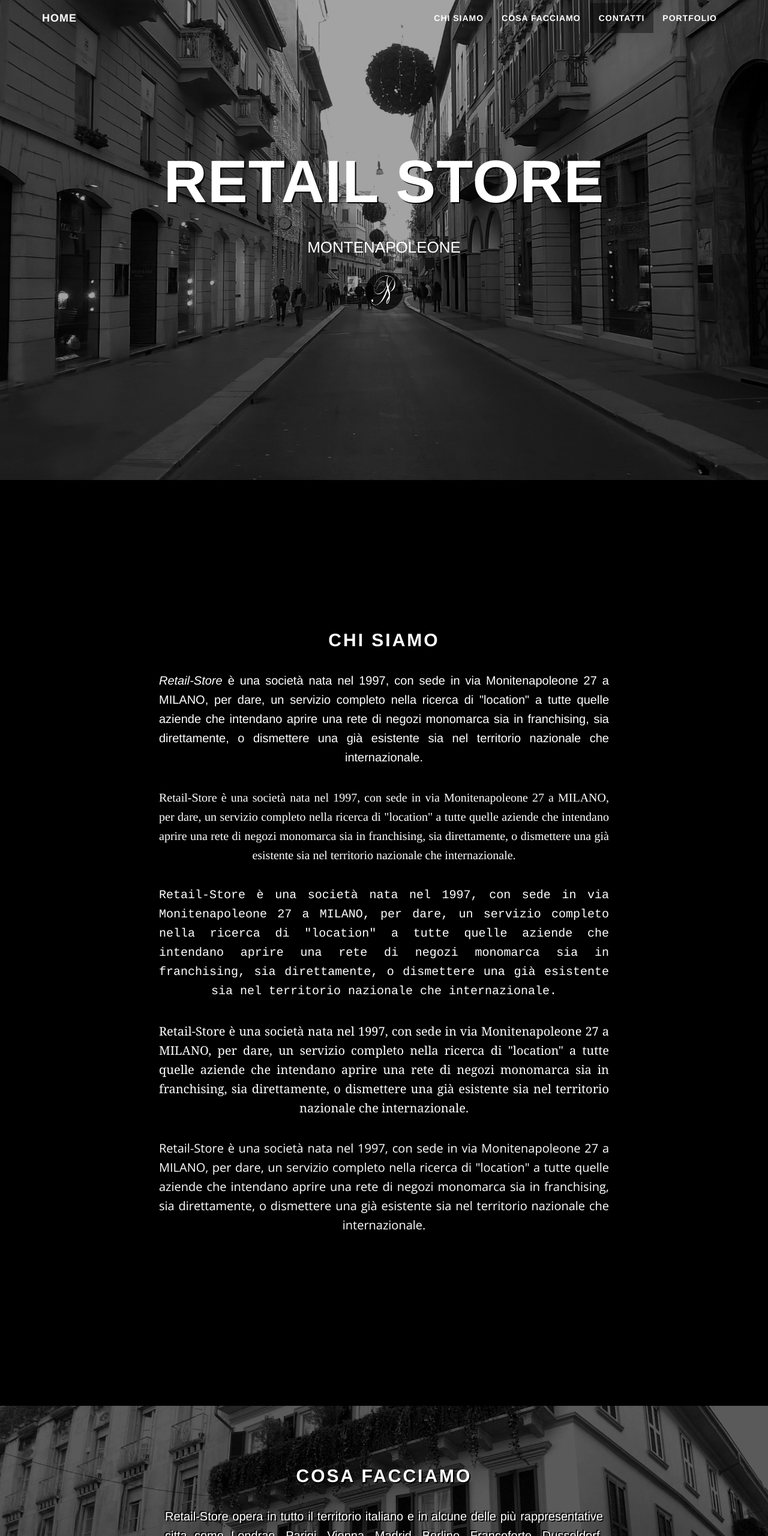
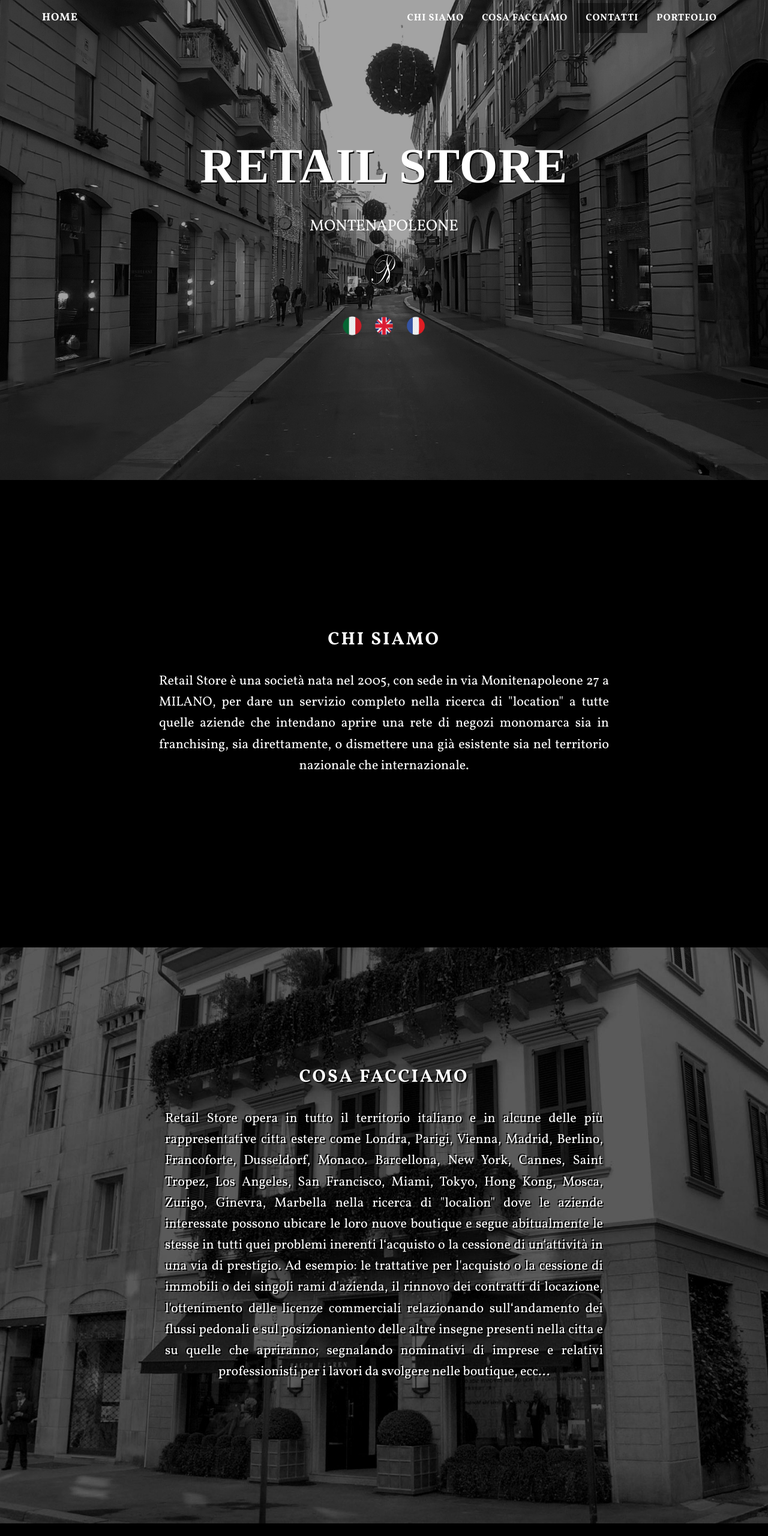
Before and after one commit to Genesy91/Retail-Store-G, a plain HTML site: page index.html in a window 1280 px wide. Shown: the top 2560 px of the page at 60% size. Drawn offline with nearby package versions, Linux system fonts and the light colour scheme; some packages are replaced by stand-ins of ours.

Commit message:
Quasi finito
mancano le traduzioni

```diff
--- a/css/grayscale.css
+++ b/css/grayscale.css
@@ -7,9 +7,10 @@
 body {
   width: 100%;
   height: 100%;
-  font-family: "Helvetica Neue", Helvetica, Arial, sans-serif;
+  font-family: "Vollkorn", serif;
   color: #fff;
   background-color: #000;
+  font-size: 16px;
 }
 html {
   width: 100%;
@@ -18,7 +19,7 @@
 h1, h2, h3, h4, h5, h6 {
   margin: 0 0 35px;
   text-transform: uppercase;
-  font-family: "Helvetica Neue", Helvetica, Arial, sans-serif;
+  font-family: "Vollkorn", serif;
   font-weight: 700;
   letter-spacing: 3px;
   text-shadow: 2px 2px black;
@@ -28,7 +29,7 @@
 }
 p {
   margin: 0 0 25px;
-  font-size: 18px;
+  font-size: 20px;
   line-height: 1.5;
   text-align: center;
 }
@@ -51,7 +52,7 @@
 @media(min-width:768px) {
   p {
     margin: 0 0 35px;
-    font-size: 20px;
+    font-size: 22px;
     line-height: 1.6;
   }
 }
@@ -62,7 +63,6 @@
 a:hover, a:focus {
   text-decoration: none;
   color: #1d9b6c;
-  background-color: black;
 }
 .light {
   font-weight: 400;
@@ -71,7 +71,7 @@
   margin-bottom: 0;
   border-bottom: 1px solid rgba(255, 255, 255, .3);
   text-transform: uppercase;
-  font-family: "Helvetica Neue", Helvetica, Arial, sans-serif;
+  font-family: "Vollkorn", serif;
   background-color: rgba(0, 0, 0, 0.65);
   ;
 }
@@ -83,13 +83,13 @@
 }
 .navbar-custom .navbar-brand .navbar-toggle {
   padding: 4px 6px;
-  font-size: 16px;
+  font-size: 18px;
   color: #fff;
   background-color: black;
 }
 .navbar-toggle {
   padding: 4px 6px;
-  font-size: 16px;
+  font-size: 18px;
   color: #fff;
 }
 .navbar-custom .navbar-brand .navbar-toggle:focus, .navbar-custom .navbar-brand .navbar-toggle:active {
@@ -138,6 +138,18 @@
     background-color: transparent;
   }
 }
+.language-div{
+  height: 37px;
+}
+@media(min-width:768px){
+  .language-div{
+    height: 50px;
+  }
+}
+.language-img{
+  height: 100%;
+  width: auto;
+}
 #homebutton {
   background-color: transparent;
 }
@@ -179,7 +191,7 @@
   vertical-align: middle;
 }
 .intro .intro-body .brand-heading {
-  font-size: 40px;
+  font-size: 42px;
 }
 .intro .intro-body .intro-text {
   font-size: 18px;
@@ -190,7 +202,7 @@
     padding: 0;
   }
   .intro .intro-body .brand-heading {
-    font-size: 100px;
+    font-size: 82px;
   }
   .intro .intro-body .intro-text {
     font-size: 26px;
@@ -214,7 +226,7 @@
 }
 .what-section {
   width: 100%;
-  padding: 50px 0;
+  padding: 120px 0;
   color: #fff;
   background: url(../img/whatimage.jpg) no-repeat center center scroll;
   background-color: #000;
@@ -225,7 +237,7 @@
     padding-top: 250px;
   }
   .what-section {
-    padding: 100px 0;
+    padding: 200px 0;
   }
 }
 @media(min-width:1024px) {
@@ -352,7 +364,7 @@
 .btn {
   border-radius: 0;
   text-transform: uppercase;
-  font-family: "Helvetica Neue", Helvetica, Arial, sans-serif;
+  font-family: "Vollkorn", serif;
   font-weight: 400;
   transition: all .3s ease-in-out;
 }
@@ -429,7 +441,7 @@
 .elenco-portfolio {
   text-align: right;
   font-weight: normal;
-  font-family: "Helvetica Neue", Helvetica, Arial, sans-serif;
+  font-family: "Vollkorn", serif;
   font-size: 18px;
   line-height: 1.5;
   float: right;
--- a/index.html
+++ b/index.html
@@ -18,7 +18,7 @@
   <link href="css/grayscale.css" rel="stylesheet">
 
   <link href="font-awesome/css/font-awesome.min.css" rel="stylesheet" type="text/css">
-  <link href='https://fonts.googleapis.com/css?family=Open+Sans' rel='stylesheet' type='text/css'>
+  <link href='https://fonts.googleapis.com/css?family=Vollkorn:400,700,400italic,700italic' rel='stylesheet' type='text/css'>
 
   <!-- HTML5 Shim and Respond.js IE8 support of HTML5 elements and media queries -->
   <!-- WARNING: Respond.js doesn't work if you view the page via file:// -->
@@ -93,7 +93,7 @@
       <div class="container">
         <div class="row">
           <div class="col-md-8 col-md-offset-2">
-            <h1 class="brand-heading">RETAIL STORE</h1>
+            <h1 class="brand-heading" style="font-family: ‘Times New Roman’, Times, serif">RETAIL STORE</h1>
             <p class="intro-text">MONTENAPOLEONE
               <br>
               <img id="logo-title" alt="RS" src="img/home-logo.png">
@@ -102,7 +102,23 @@
           </div>
         </div>
       </div>
+      <div class="language-div">
+        <a href="../it">
+          <img class="language-img" src="img/it.png" alt="IT">
+        </a>
+        <a href="../en">
+          <img class="language-img" src="img/eng.png" alt="EN">
+        </a>
+        <a href="../fr">
+          <img class="language-img" src="img/fr.png" alt="FR">
+        </a>
+
+
+
+      </div>
+
     </div>
+
   </header>
 
   <!-- About Section -->
@@ -110,16 +126,8 @@
     <div class="row">
       <div class="col-lg-8 col-lg-offset-2">
         <h2>CHI SIAMO</h2>
-        <p class="justified-p"><span style="font-style: italic">Retail-Store</span> è una società nata nel 1997, con sede in via Monitenapoleone 27 a MILANO, per dare, un servizio completo nella ricerca di "location" a tutte quelle aziende che intendano aprire una rete di negozi monomarca sia in franchising,
-          sia direttamente, o dismettere una già esistente sia nel territorio nazionale che internazionale.</p>
-          <p class="justified-p" style="font-family: ‘Times New Roman’, Times, serif">Retail-Store è una società nata nel 1997, con sede in via Monitenapoleone 27 a MILANO, per dare, un servizio completo nella ricerca di "location" a tutte quelle aziende che intendano aprire una rete di negozi monomarca sia in franchising,
-            sia direttamente, o dismettere una già esistente sia nel territorio nazionale che internazionale.</p>
-            <p class="justified-p" style="font-family: ‘Courier New’, Courier, monospace">Retail-Store è una società nata nel 1997, con sede in via Monitenapoleone 27 a MILANO, per dare, un servizio completo nella ricerca di "location" a tutte quelle aziende che intendano aprire una rete di negozi monomarca sia in franchising,
-              sia direttamente, o dismettere una già esistente sia nel territorio nazionale che internazionale.</p>
-              <p class="justified-p" style="font-family: Georgia, Utopia, Palatino, ‘Palatino Linotype’, serif">Retail-Store è una società nata nel 1997, con sede in via Monitenapoleone 27 a MILANO, per dare, un servizio completo nella ricerca di "location" a tutte quelle aziende che intendano aprire una rete di negozi monomarca sia in franchising,
-                sia direttamente, o dismettere una già esistente sia nel territorio nazionale che internazionale.</p>
-                <p class="justified-p" style="font-family: 'Open Sans', sans-serif;">Retail-Store è una società nata nel 1997, con sede in via Monitenapoleone 27 a MILANO, per dare, un servizio completo nella ricerca di "location" a tutte quelle aziende che intendano aprire una rete di negozi monomarca sia in franchising,
-                  sia direttamente, o dismettere una già esistente sia nel territorio nazionale che internazionale.</p>
+        <p class="justified-p">Retail Store è una società nata nel 2005, con sede in via Monitenapoleone 27 a MILANO, per dare un servizio completo nella ricerca di "location" a tutte quelle aziende che intendano aprire una rete di negozi monomarca sia in franchising, sia direttamente,
+          o dismettere una già esistente sia nel territorio nazionale che internazionale.</p>
       </div>
     </div>
   </section>
@@ -130,10 +138,10 @@
       <div class="container">
         <div class="col-lg-8 col-lg-offset-2">
           <h2>COSA FACCIAMO</h2>
-          <p class="justified-p">Retail-Store opera in tutto il territorio italiano e in alcune delle più rappresentative citta come Londrae, Parigi, Vienna, Madrid, Berlino, Francoforte, Dusseldorf, Monaco. Barcellona, New York, Cannes, Saint Tropez, Los Angeles, San
-            Francisco, Miami, Tokyo, Hong Kong, Mosca, Zurigo, Ginevra. Marbella nella ricerca di "localion" dove le aziende interessate possono ubicare le loro nuove boutique e segue abitualmente le stesse in tutti quei problemi inerenti l‘acquisto o
-            la cessione di un‘attività in una via di prestigio. Ad esempio: le trattative per l'acquisto o la cessione di innnobili o dei singoli rami d'azienda, il rinnovo dei contratti di locazione, l'ottenimento delle licenze commerciali relazionando
-            sull‘andamento dei flussi pedonali e sul posizionanìento delle altre insegne presenti nella citta e su quelle che apriranno. segnalando nominativi di imprese e relativi professionisti per i lavori da svolgere nelle boutique, ecc...</p>
+          <p class="justified-p">Retail Store opera in tutto il territorio italiano e in alcune delle più rappresentative citta estere come Londra, Parigi, Vienna, Madrid, Berlino, Francoforte, Dusseldorf, Monaco. Barcellona, New York, Cannes, Saint Tropez, Los Angeles, San
+            Francisco, Miami, Tokyo, Hong Kong, Mosca, Zurigo, Ginevra, Marbella nella ricerca di "localion" dove le aziende interessate possono ubicare le loro nuove boutique e segue abitualmente le stesse in tutti quei problemi inerenti l‘acquisto o
+            la cessione di un‘attività in una via di prestigio. Ad esempio: le trattative per l'acquisto o la cessione di immobili o dei singoli rami d'azienda, il rinnovo dei contratti di locazione, l'ottenimento delle licenze commerciali relazionando
+            sull‘andamento dei flussi pedonali e sul posizionanìento delle altre insegne presenti nella citta e su quelle che apriranno; segnalando nominativi di imprese e relativi professionisti per i lavori da svolgere nelle boutique, ecc...</p>
         </div>
       </div>
     </div>
@@ -146,7 +154,7 @@
         <div class="col-lg-12">
           <div class="row">
             <!-- prima riga 3 foto -->
-            <div id="foto1" class="col-sm-5 img-animated" >
+            <div id="foto1" class="col-sm-5 img-animated">
               <!-- immagini -->
             </div>
             <div class="col-sm-4 img-animated" id="foto2">
@@ -194,7 +202,7 @@
         <p>via Monte Napoleone 27, Milano
           <br> tel. +39 02 76008422; +39 02 76017357
           <br> fax +39 02 77809537; +39 02 76399580
-          <br> info@retail-store.it
+          <br> <a href="mailto:info@retail-store.it ">info@retail-store.it</a>
         </p>
         <!-- <ul class="list-inline banner-social-buttons">
           <li>
```
Also changed, not shown: img/eng.png (added), img/fr.png (added), img/it.png (added).
